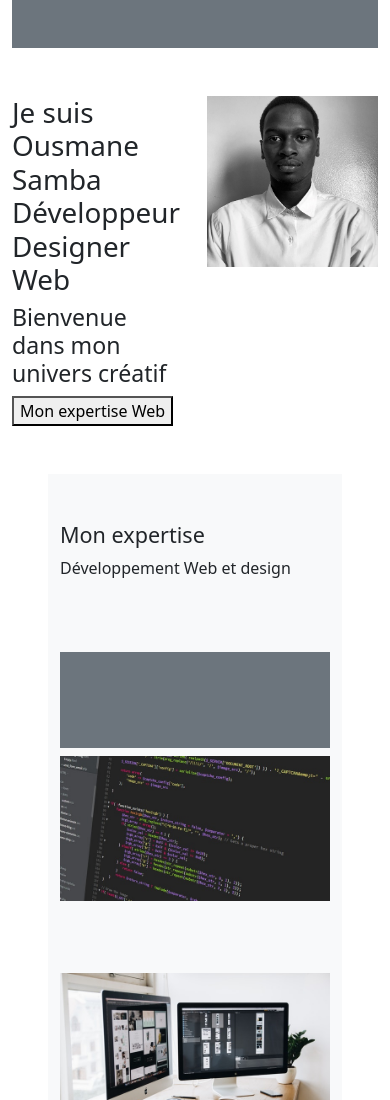
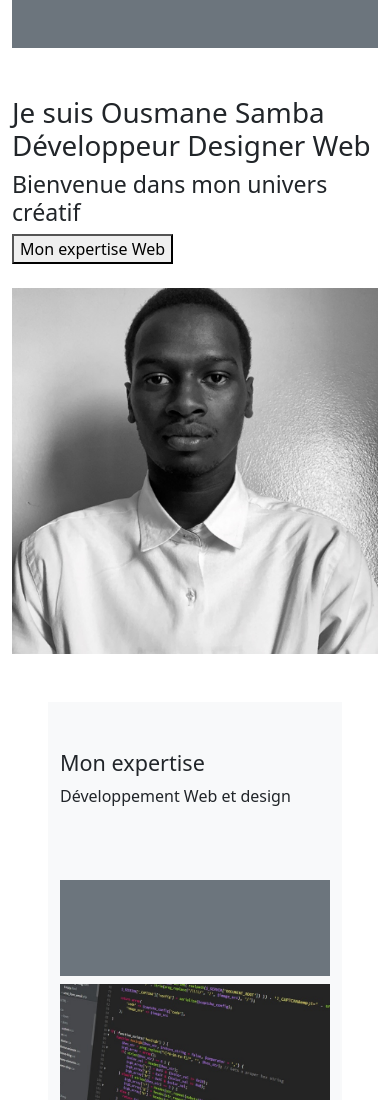
Before and after one commit to ouziih/PortfolioBootstrap, a plain HTML site: page index.html in a window 390 px wide. Shown: the top 1100 px of the page. Drawn offline with nearby package versions, Linux system fonts and the light colour scheme; files whose address does not match are found by name.

Commit message:
changement de la premiere section pour le rendre reponsive

```diff
--- a/index.html
+++ b/index.html
@@ -20,13 +20,13 @@
 <main>
 <section class="py-5">
     <div class="container">
-        <div class="row">
-            <div class="col">
+        <div class="row gy-4 gy-md-0">
+            <div class="col-12 col-md-6">
                 <h1>Je suis Ousmane Samba Développeur Designer Web</h1>
                 <h3>Bienvenue dans mon univers créatif</h3>
                 <button>Mon expertise Web</button>
             </div>
-            <div class="col">
+            <div class="col-12 col-md-6">
                 <img src="../portfolio/img/image.png" alt="photo de Ousmane" class="w-100">
             </div>
         </div>
```
